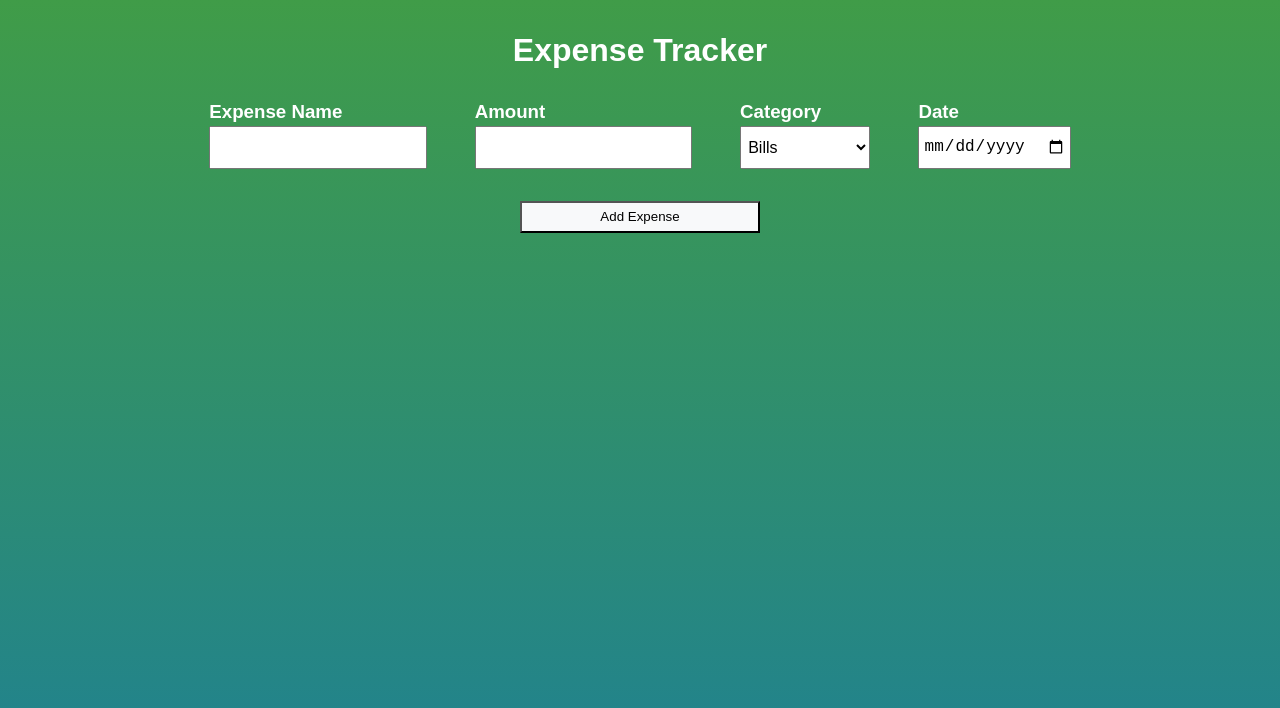
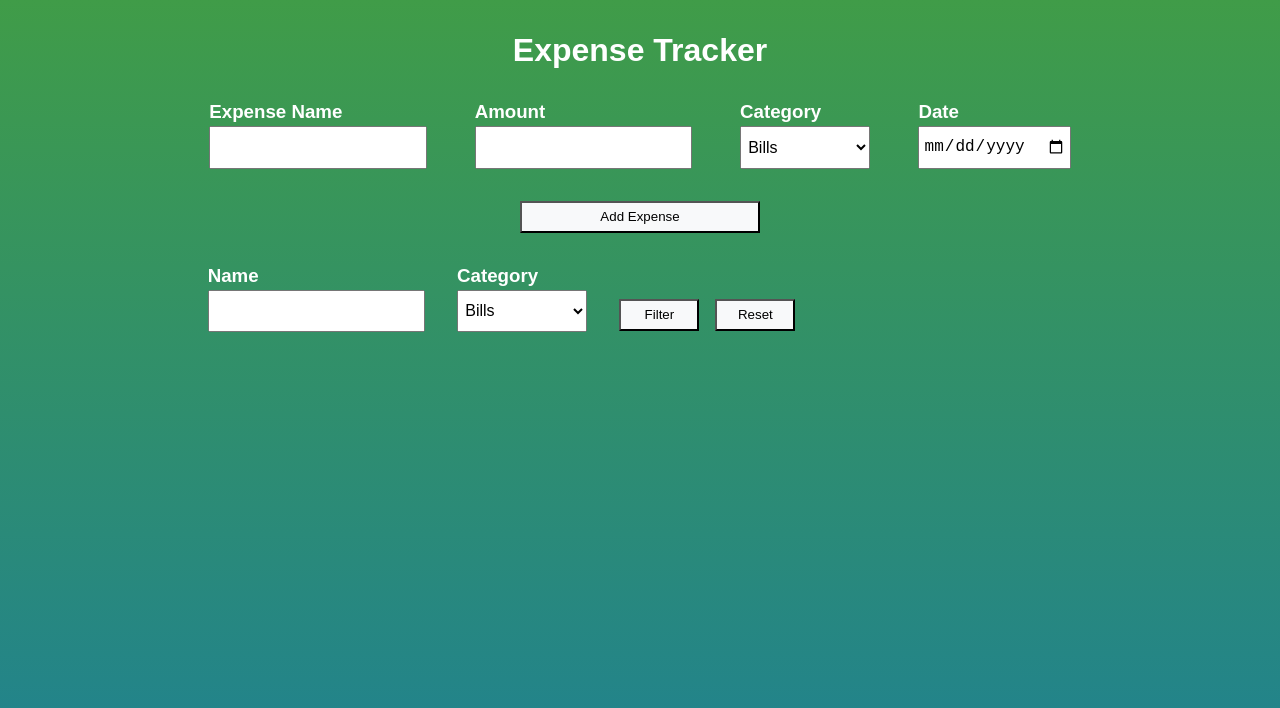
Before and after one commit to lewispotticary/react-expense-tracker, a React (Create React App) app: page / in a window 1280 px wide. Shown: the top 708 px of the page. Built offline with nearby package versions, Linux system fonts and the light colour scheme.

Commit message:
Created Filter component

```diff
--- a/src/App.css
+++ b/src/App.css
@@ -44,8 +44,40 @@ select {
   justify-content: space-evenly;
 }
 
+.filterContainer {
+  display: flex;
+}
+
+.nameFilter {
+  margin-left: 2.9rem;
+  margin-right: 2rem;
+}
+
+.categoryFilter {
+  margin-right: 2rem;
+}
+
+/*Buttons*/
+
+.filterBtn {
+  margin-top: 2.15rem;
+  margin-right: 1rem;
+  width: 5rem;
+  height: 2rem;
+  background-color: #f8f9fa;
+}
+
+.resetBtn {
+  margin-top: 2.15rem;
+  margin-right: 1rem;
+  width: 5rem;
+  height: 2rem;
+  background-color: #f8f9fa;
+}
+
 .expenseBtn {
   margin-top: 2rem;
+  margin-bottom: 2rem;
   background-color: #f8f9fa;
   width: 15rem;
   height: 2rem;
--- a/src/App.js
+++ b/src/App.js
@@ -1,12 +1,14 @@
 import React from 'react';
 import './App.css';
 import Form from './components/Form';
+import Filter from './components/Filter';
 
 function App() {
   return (
     <div className="App">
       <h1>Expense Tracker</h1>
       <Form /> {/* Form where user inputs expenses */}
+      <Filter />
     </div>
   );
 }
--- /dev/null
+++ b/src/components/Filter.js
@@ -0,0 +1,30 @@
+import React from 'react';
+
+function Filter () {
+    return(
+        <div className="filterContainer">
+
+            <div className="nameFilter">
+                <h3>Name</h3>
+                <input type="text" />
+            </div>
+
+            <div className="categoryFilter">
+                <h3>Category</h3>
+                <select id="cars" name="cars">
+                    <option value="Bills">Bills</option>
+                    <option value="Entertainment">Entertainment</option>
+                    <option value="Food">Food</option>
+                    <option value="Travel">Travel</option>
+                    <option value="Miscellaneous">Miscellaneous</option>
+                </select>
+            </div>
+
+            <button className="filterBtn">Filter</button>
+
+            <button className="resetBtn">Reset</button>
+        </div>
+    )
+}
+
+export default Filter;
```
